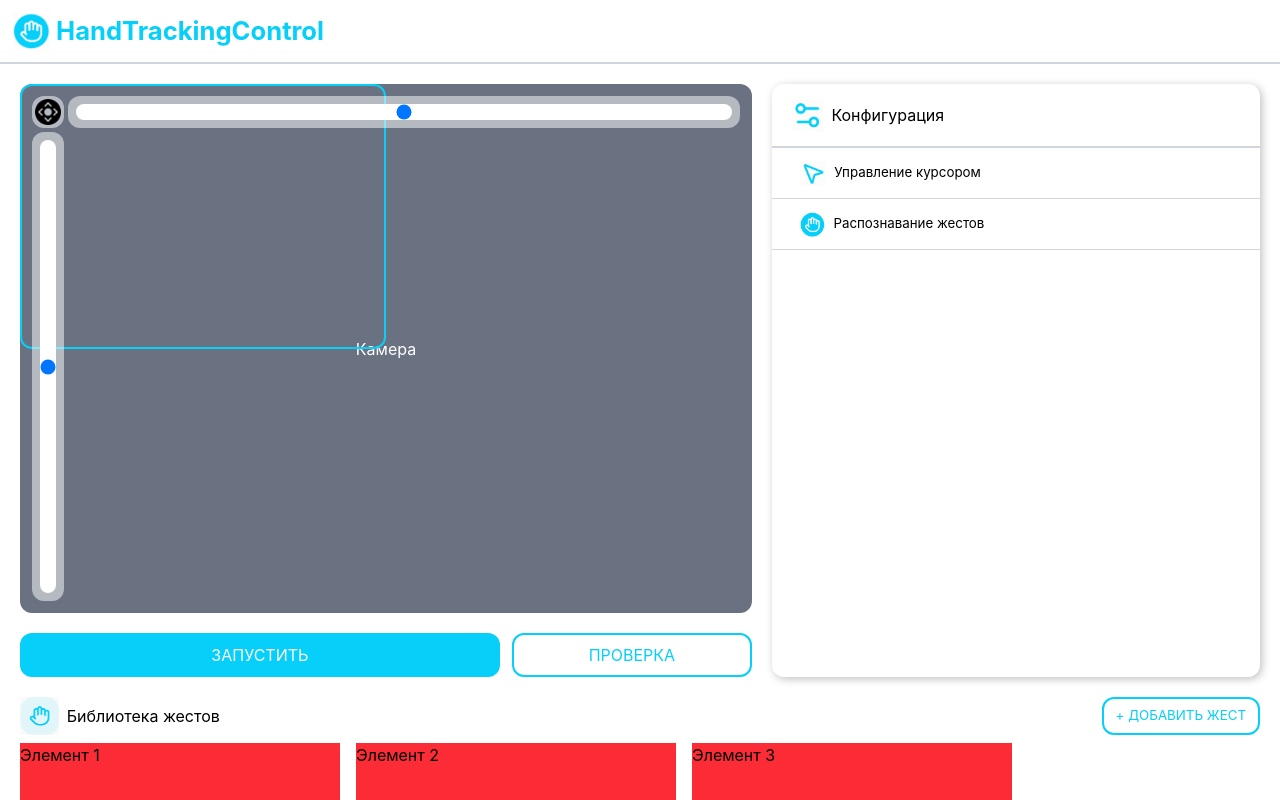
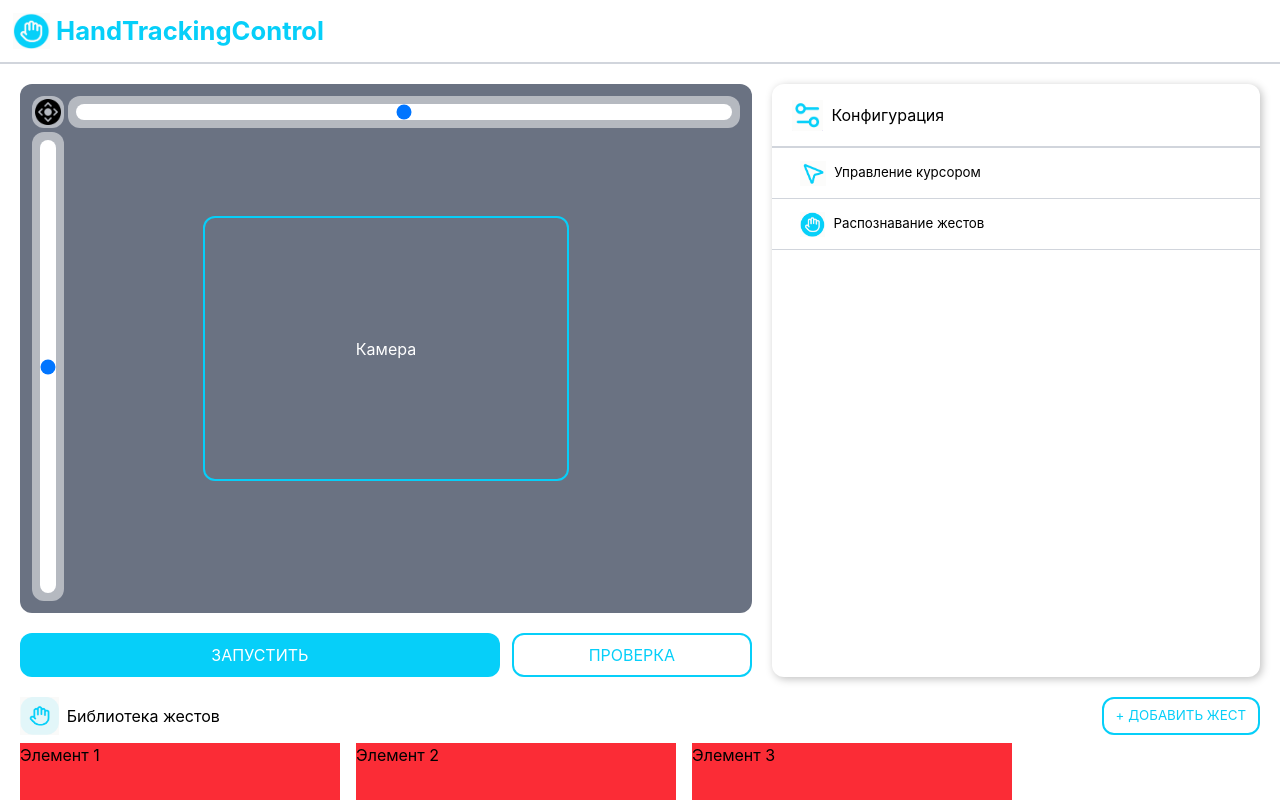
Before and after one commit to ZhukovArtyom/HandTracking, a React app in the folder frontend/: page / in a window 1280 px wide. Shown: the top 800 px of the page. Built offline with nearby package versions, Linux system fonts and the light colour scheme; the HTML template or start-up script is replaced by a standard one.

Commit message:
Убрано отображение области отслеживания на кадре. Отображение границ области отслеживания перенесено в интерфейс.

```diff
--- a/frontend/src/App.jsx
+++ b/frontend/src/App.jsx
@@ -24,6 +24,37 @@ function App() {
   const [controlHand, setControlHand] = useState('right') // Добавлен state для выбранной руки
 
   const [currentFrame, setCurrentFrame] = useState(null)
+
+  const getZoneStyles = () => {
+    // Размер зоны в процентах от родителя (trackingSize)
+    const sizePercent = trackingSize
+
+    // Ширина и высота зоны в процентах
+    const zoneSizePercent = sizePercent
+    const padding = 5
+
+    const offsetX = padding/2+((100-padding - zoneSizePercent) / 100) * sensitivityZoneX
+    const offsetY = padding/2+((100-padding - zoneSizePercent) / 100) * (100 - sensitivityZoneY)
+
+    // Левый верхний угол зоны
+    const left = offsetX
+    const top = offsetY
+
+    // Ограничиваем значения в пределах 0-100
+    const clampedLeft = Math.min(100 - zoneSizePercent, Math.max(0, left))
+    const clampedTop = Math.min(100 - zoneSizePercent, Math.max(0, top))
+
+    return {
+      position: 'absolute',
+      width: `${zoneSizePercent}%`,
+      height: `${zoneSizePercent}%`,
+      left: `${clampedLeft}%`,
+      top: `${clampedTop}%`,
+      borderRadius: '0.75rem',
+      border: '2px solid rgb(6,207,249)',
+      pointerEvents: 'none'
+    }
+  }
 
   const saveFullSettings = async (updates) => {
       if (!window.electronAPI?.saveSettings) return
@@ -260,8 +291,11 @@ function App() {
               )}
             </div>
 
-            <div class="absolute inset-0 rounded-xl mb-5">
-              <div id="sensetivity_zone" class="h-1/2 w-1/2 rounded-xl border-2 border-[rgb(6,207,249)]"></div>
+            <div class="absolute inset-0 rounded-xl mb-5 pointer-events-none">
+              <div
+                id="sensetivity_zone"
+                style={getZoneStyles()}
+              ></div>
             </div>
 
             <div class="absolute inset-0 mt-3 ml-3 mr-3 mb-8 grid grid-rows-[32px_10fr] grid-cols-[32px_10fr] gap-1">
```
Also changed, not shown: 1 other file (tests, documents, lock files or other folders).
